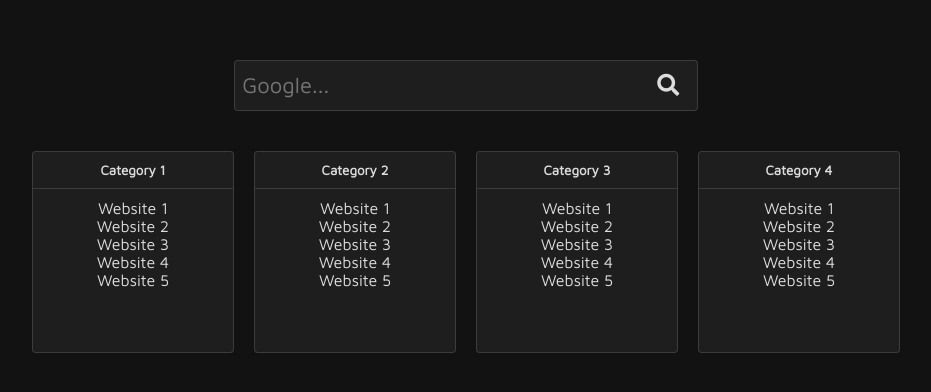
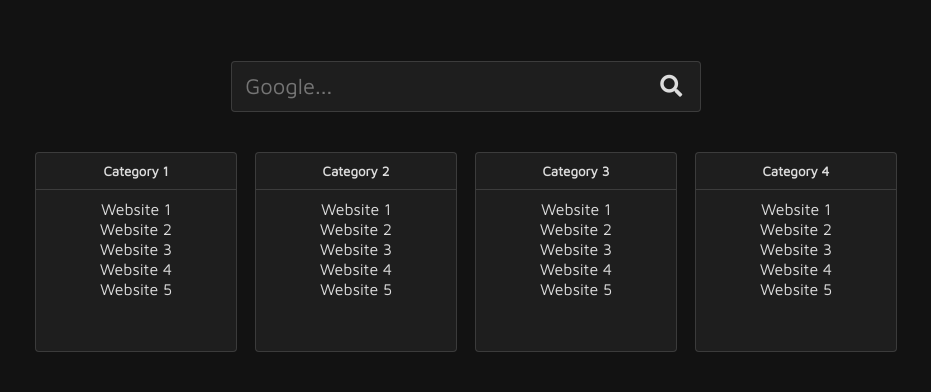
Before and after one commit to RTCRhino/StartPage, a plain HTML site: page Favourites/Favourites.html in a window 1280 px wide. Shown: the part 154-546 px from the top of the page, without its empty margins (174-1105 px from the left). Drawn offline with Linux system fonts and the light colour scheme.

Commit message:
Moved styling to fix animations on categories.

```diff
--- a/Favourites/favourites.css
+++ b/Favourites/favourites.css
@@ -28,10 +28,7 @@
     flex-direction: column;
     align-items: center;
     flex: 0 0 200px;
-    background-color: #1e1e1e;
     margin: 10px;
-    border-radius: 4px;
-    border: 1px solid rgb(128, 128, 128, 0.3);
 }
 
 .fav-title {
@@ -42,18 +39,30 @@
     border-radius: 4px 4px 0px 0px;
     color: #dcdcdc;
     padding: 10px;
-    margin-bottom: 10px;
     border: none;
-    border-bottom: 1px solid rgb(128, 128, 128, 0.3);
+    border: 1px solid rgb(128, 128, 128, 0.3);
     cursor: pointer;
+    width: 202px;
 }
 
 .fav-list {
     overflow: auto;
     width: 100%;
     text-align: center;
-    height: 179px;
+    height: 180px;
+    background-color: #1e1e1e;
+    border: 1px solid rgb(128, 128, 128, 0.3);
+    border-top: none;
+    border-radius: 0px 0px 4px 4px;
     transition: height 200ms ease-in-out
+}
+
+.fav-list>li {
+    margin-bottom: 2px;
+}
+
+.fav-list>li:first-child {
+    margin-top: 10px;
 }
 
 #search-container {
@@ -77,6 +86,7 @@
 
 .fav-hide {
     height: 0;
+    padding: 0;
     overflow: none;
 }
 
@@ -102,13 +112,14 @@
     width: 400px;
     font-size: 22px;
     padding: 7px;
+    padding-left: 13px;
     border-radius: 4px;
     padding-right: 55px;
 }
 
 #search-input:focus {
-    -webkit-box-shadow: 0 0px 0px rgba(0,0,0,0), 0 0 8px rgba(34,139,230,0.5);
-    box-shadow: 0 0px 0px rgba(0,0,0,0), 0 0 8px rgba(34,139,230,0.5);
+    -webkit-box-shadow: 0 0px 0px rgba(0,0,0,0), 0 0 10px rgba(30,130,230,0.5);
+    box-shadow: 0 0px 0px rgba(0,0,0,0), 0 0 10px rgba(30,130,230,0.5);
 }
 
 #search-btn {
```
